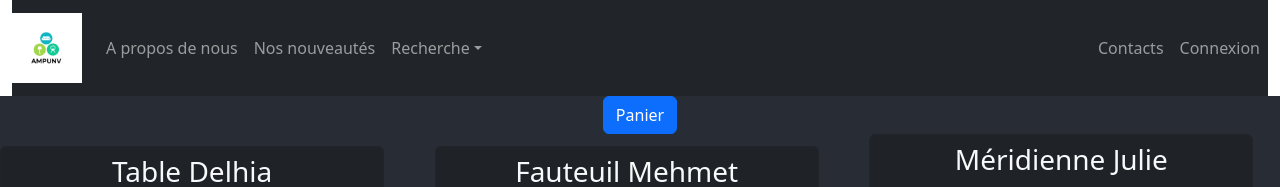
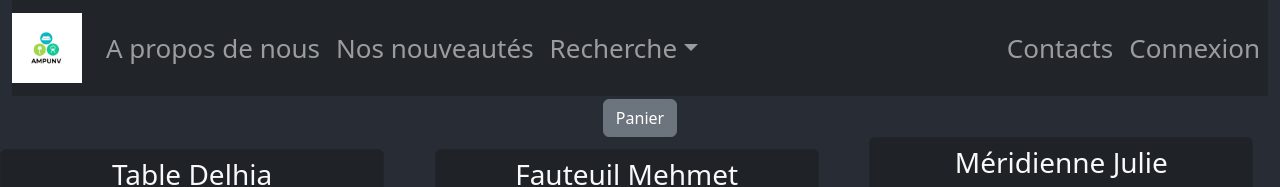
Before and after one commit to julie17-d/projet-collectif---front-fraises, a React (Create React App) app in the folder mon-app/: page / in a window 1280 px wide. Shown: the top 187 px of the page. Built offline with nearby package versions, Linux system fonts and the light colour scheme.

Commit message:
add: display cart elements

```diff
--- a/mon-app/src/App.css
+++ b/mon-app/src/App.css
@@ -15,11 +15,6 @@
 
 .App-header {
   background-color: #282c34;
-  min-height: 100vh;
-  display: flex;
-  flex-direction: column;
-  align-items: center;
-  justify-content: center;
   font-size: calc(10px + 2vmin);
   color: white;
 }
--- a/mon-app/src/App.js
+++ b/mon-app/src/App.js
@@ -9,17 +9,22 @@ function App() {
   //récupère les deux données du component Furnitures.jsx
   const [furnitures, cartContent] = Furnitures();
 
+  //map sur cartContent pour afficher le contenu du panier
+  const displayCartContent = cartContent.map((meuble) => {
+    return (meuble.title + " " + meuble.price + "€")
+  })
+
   return (
     <div className="App">
-      <header>
+      <header className="App-header">
         <Navbar>
-
         </Navbar>
+        {/* passe la const displayCartContent comme propriété de Cart pour afficher les meubles à l'intérieur du panier */}
+        <Cart cart={displayCartContent} />
       </header>
 
       <body className="App-body">
-        {console.log(cartContent)}
-  <Cart cart={JSON.stringify(cartContent)} />
+        {/* affiche meubles dans une grid */}
         <Row xs={1} md={3} className="gridCards">
           {furnitures}
         </Row>
--- a/mon-app/src/components/Cart.jsx
+++ b/mon-app/src/components/Cart.jsx
@@ -10,7 +10,7 @@ function Cart(props) {
 
   return (
     <>
-      <Button variant="primary" onClick={handleShow}>
+      <Button variant="secondary" onClick={handleShow}>
         Panier
       </Button>
 
--- a/mon-app/src/components/Navbar.jsx
+++ b/mon-app/src/components/Navbar.jsx
@@ -2,8 +2,6 @@ import Container from 'react-bootstrap/Container';
 import Nav from 'react-bootstrap/Nav';
 import Navbar from 'react-bootstrap/Navbar';
 import NavDropdown from 'react-bootstrap/NavDropdown';
-import Furnitures from "./Furnitures";
-import Cart from "./Cart";
 
 function CollapsibleExample() {
 /*     const [furnitures, cartContent] = Furnitures(); */
```
